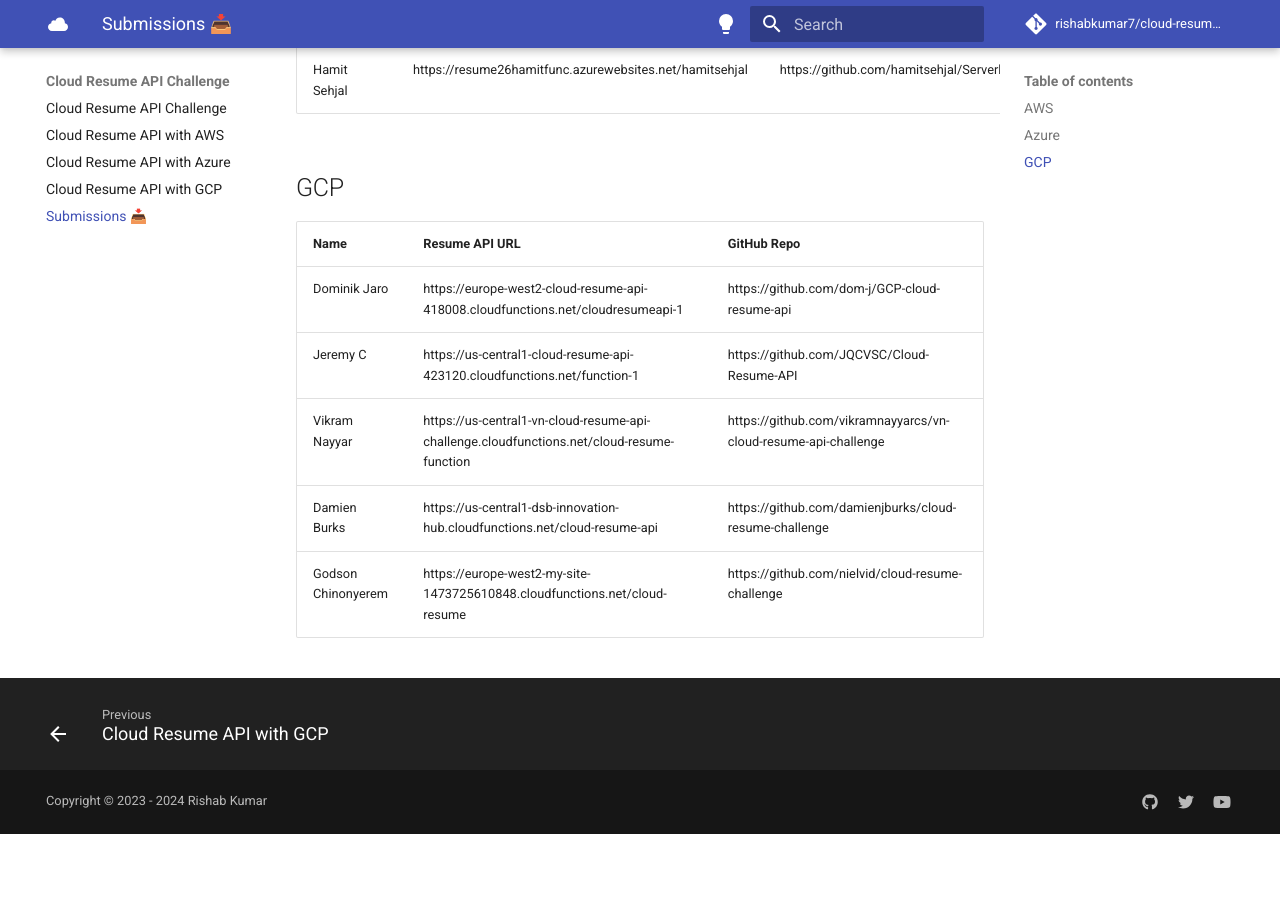
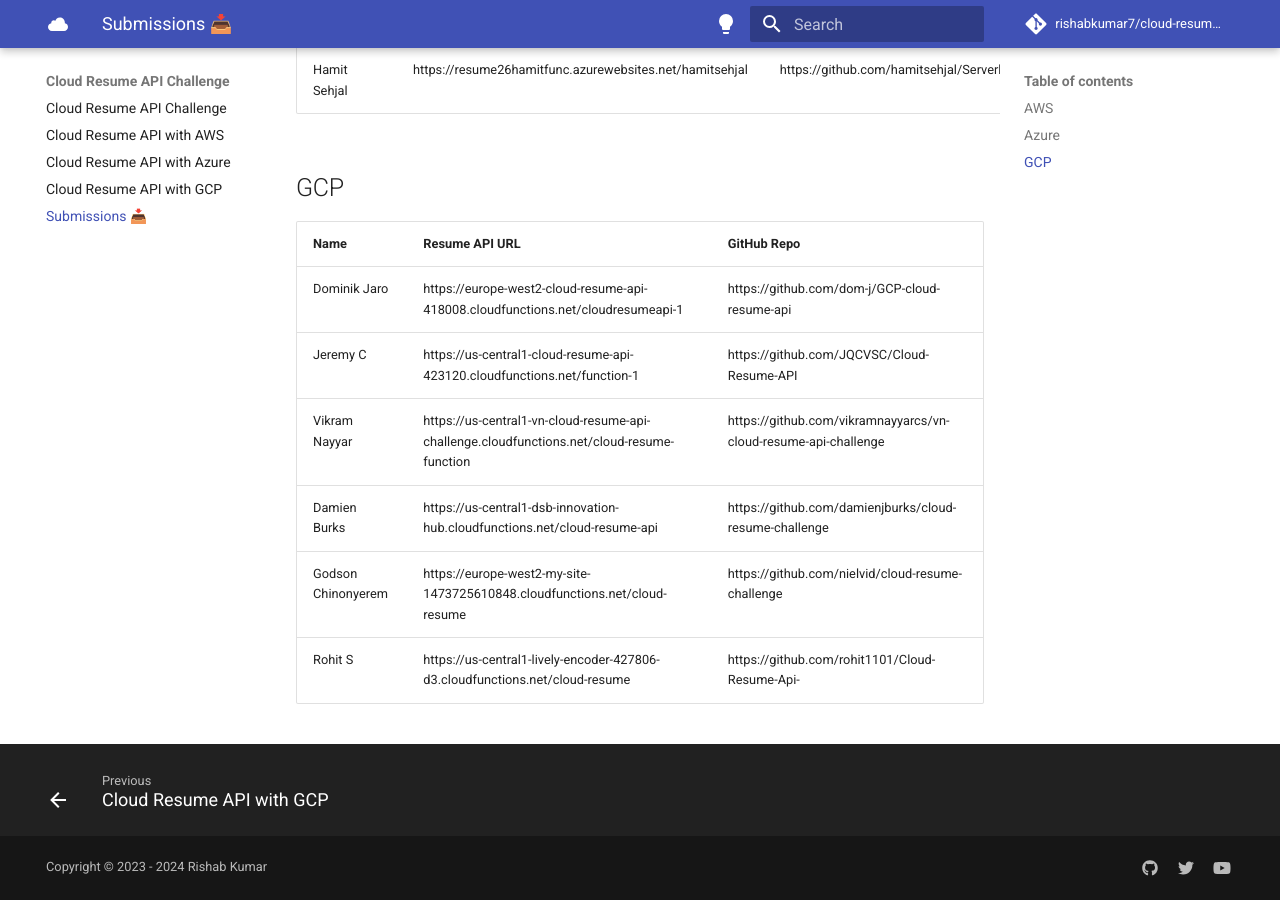
Before and after one commit to rishabkumar7/cloud-resume-api, an MkDocs documentation site: the page built from docs/submissions.md, in a window 1280 px wide and 900 px high, scrolled down 1873 px. Built offline with MkDocs 1.6.1 and Material for MkDocs 9.7.7, drawn with Linux system fonts in a browser that asks for light colours; comment, search, counter and statistics services are not loaded; before the commit the page ends 2707 px from its top, so only the background shows below that.

Commit message:
rohit1101/gcp-submission

```diff
--- a/docs/submissions.md
+++ b/docs/submissions.md
@@ -44,3 +44,4 @@
 | Vikram Nayyar | https://us-central1-vn-cloud-resume-api-challenge.cloudfunctions.net/cloud-resume-function | https://github.com/vikramnayyarcs/vn-cloud-resume-api-challenge |
 | Damien Burks | https://us-central1-dsb-innovation-hub.cloudfunctions.net/cloud-resume-api | https://github.com/damienjburks/cloud-resume-challenge |
 | Godson Chinonyerem | https://europe-west2-my-site-1473725610848.cloudfunctions.net/cloud-resume | https://github.com/nielvid/cloud-resume-challenge |
+| Rohit S | https://us-central1-lively-encoder-427806-d3.cloudfunctions.net/cloud-resume | https://github.com/rohit1101/Cloud-Resume-Api- |
```
